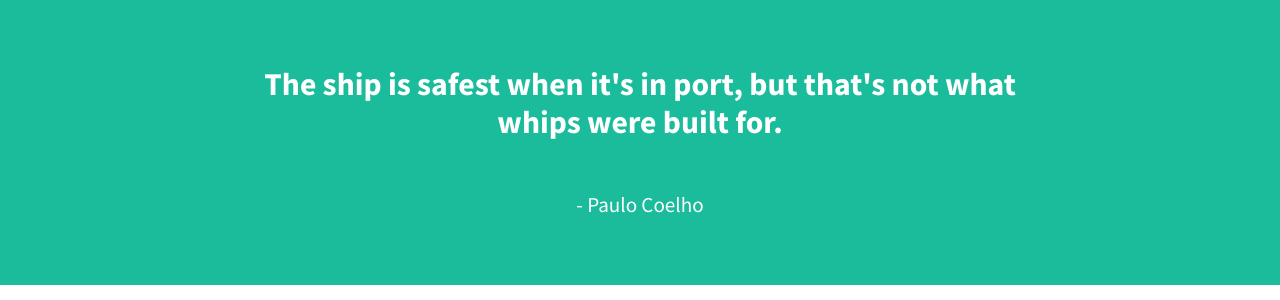
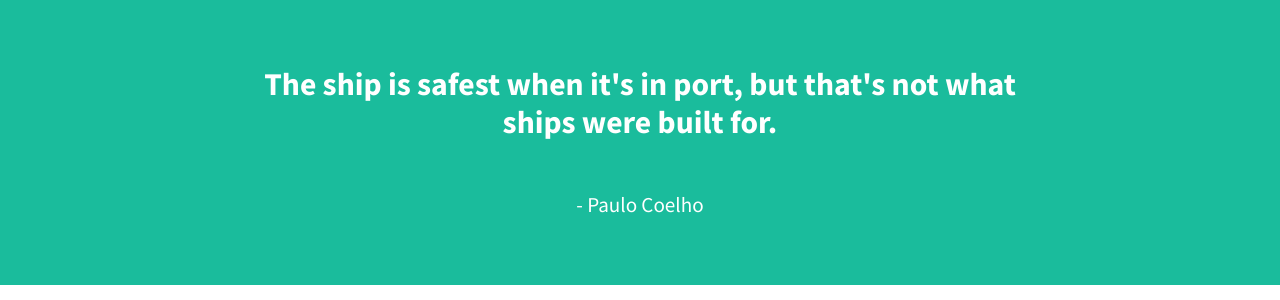
Before and after one commit to HyunlangBan/hyunlangban.github.io, a Jekyll site: the page built from index.html, in a window 1280 px wide. Shown: the part 130-430 px from the top of the page. Built offline with Jekyll 4.4.1, drawn with Linux system fonts in a browser that asks for light colours; nearby versions of some CDN libraries; the list of posts is cut into pages by our own code.

Commit message:
Update _config.yml

```diff
--- a/_config.yml
+++ b/_config.yml
@@ -13,7 +13,7 @@ theme_settings:
 
   # Header and footer text
   header_text: >
-     <h3>The ship is safest when it's in port, but that's not what whips were built for.</h3>
+     <h3>The ship is safest when it's in port, but that's not what ships were built for.</h3>
      <br>
      <p>- Paulo Coelho</p>
   header_text_feature_image:
```
